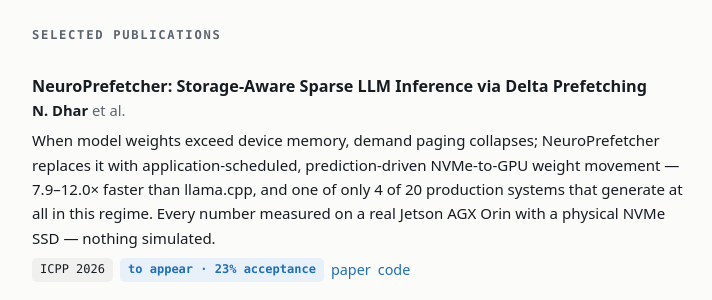
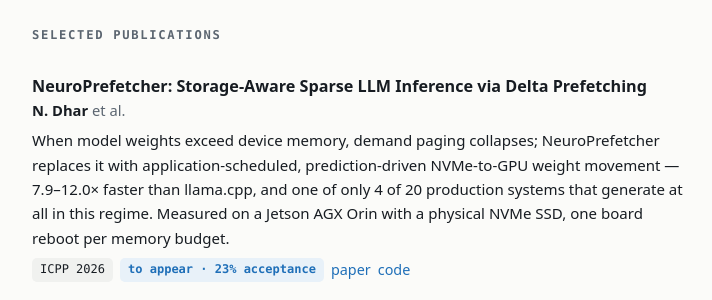
Before and after one commit to nobeldhar/nobeldhar.github.io, a plain HTML site: page index.html in a window 1280 px wide. Shown: the part 1240-1540 px from the top of the page, 436-1148 px from the left. Drawn offline with Linux system fonts and the light colour scheme.

Commit message:
Reframe the hardware note positively (drop 'nothing simulated')
Co-Authored-By: Claude Opus 5 (1M context) <noreply@anthropic.com>

```diff
--- a/index.html
+++ b/index.html
@@ -219,7 +219,7 @@
       <div class="pub">
         <div class="t">NeuroPrefetcher: Storage-Aware Sparse LLM Inference via Delta Prefetching</div>
         <div class="a"><b>N. Dhar</b> et al.</div>
-        <div class="tl">When model weights exceed device memory, demand paging collapses; NeuroPrefetcher replaces it with application-scheduled, prediction-driven NVMe-to-GPU weight movement — 7.9&ndash;12.0&times; faster than llama.cpp, and one of only 4 of 20 production systems that generate at all in this regime. Every number measured on a real Jetson AGX Orin with a physical NVMe SSD &mdash; nothing simulated.</div>
+        <div class="tl">When model weights exceed device memory, demand paging collapses; NeuroPrefetcher replaces it with application-scheduled, prediction-driven NVMe-to-GPU weight movement — 7.9&ndash;12.0&times; faster than llama.cpp, and one of only 4 of 20 production systems that generate at all in this regime. Measured on a Jetson AGX Orin with a physical NVMe SSD, one board reboot per memory budget.</div>
         <div class="meta"><span class="tag">ICPP 2026</span><span class="tag hot">to appear · 23% acceptance</span><a href="https://arxiv.org/abs/2608.22643">paper</a><a href="https://github.com/nobeldhar/NeuroPrefetcher">code</a></div>
       </div>
 
```
